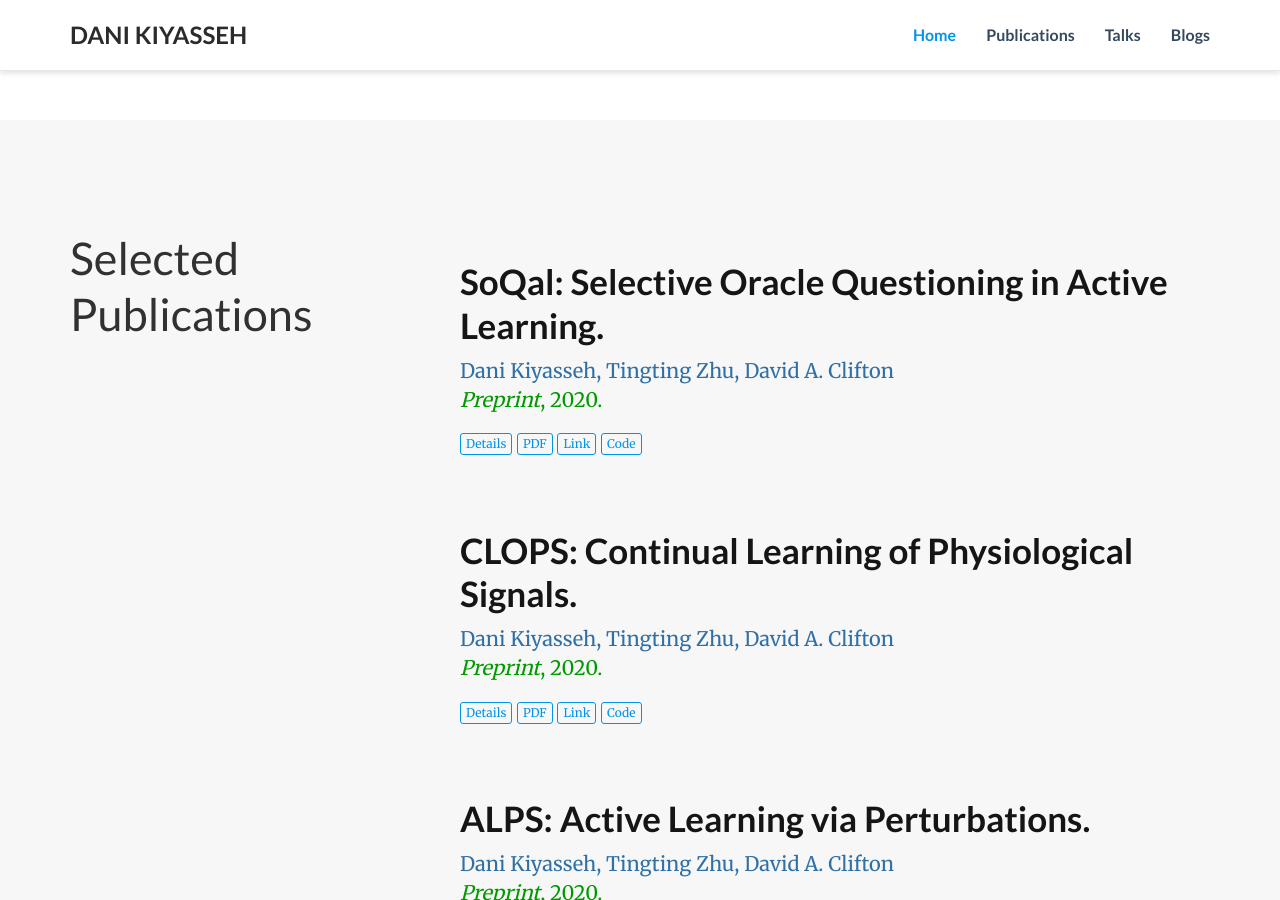
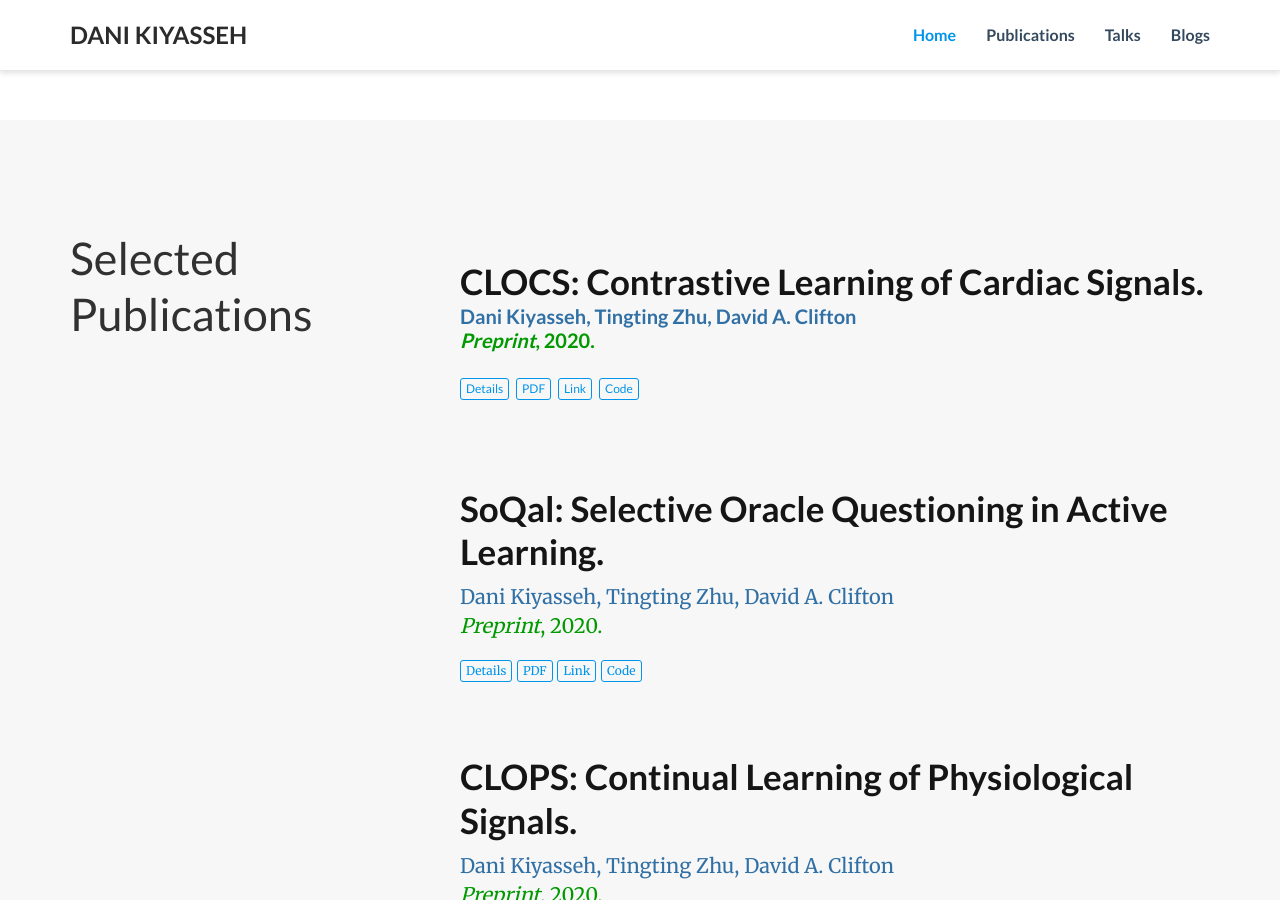
Before and after one commit to danikiyasseh/danikiyasseh.github.io, a Jekyll site: the page index.html, which Jekyll copies as it is, in a window 1280 px wide and 900 px high, scrolled down 775 px. Built offline with Jekyll 4.4.1, drawn with Linux system fonts in a browser that asks for light colours; nearby versions of some CDN libraries; a style sheet for code colours, icons or effects is not loaded.

Commit message:
Added CLOCS link

```diff
--- a/index.html
+++ b/index.html
@@ -197,6 +197,55 @@ title: Dani Kiyasseh
   </div>
 
   <div class="col-xs-12 col-md-8">
+<div class="pub-list-item" itemscope itemtype="http://schema.org/CreativeWork">
+  <div class="row">
+
+<!--     <div class="col-md-12">
+      <a href="">
+        <img src="https://danikiyasseh.github.io/publications/images/rbme_pipeline.png" class="pub-banner"
+             itemprop="image">
+      </a>
+    </div> -->
+
+    <div class="col-md-12">
+      <h3 class="article-title" itemprop="name">
+        <a href="https://danikiyasseh.github.io/publications/CLOCS/" itemprop="url">CLOCS: Contrastive Learning of Cardiac Signals.
+      <div class="pub-abstract" itemprop="text">
+      </div>
+
+      <div class="pub-authors" itemprop="author">
+        Dani Kiyasseh, Tingting Zhu, David A. Clifton
+      </div>
+
+      <div class="pub-publication">
+        <em> Preprint</em>, 2020.
+      </div>
+
+      <div class="pub-links">
+
+
+	<a class="btn btn-primary btn-outline btn-xs" href="https://danikiyasseh.github.io/publications/CLOCS/">
+	  Details
+	</a>
+
+
+	<a class="btn btn-primary btn-outline btn-xs" href="https://danikiyasseh.github.io/publications/documents/CLOCS.pdf">
+	  PDF
+	</a>
+
+	<a class="btn btn-primary btn-outline btn-xs" href="https://arxiv.org/abs/2005.13249">
+	  Link
+	</a>
+
+	<a class="btn btn-primary btn-outline btn-xs" href="https://github.com/danikiyasseh/CLOCS">
+	  Code
+	</a>
+
+      </div>
+    </div>
+  </div>
+</div>
+
 	  <div class="pub-list-item" itemscope itemtype="http://schema.org/CreativeWork">
   <div class="row">
 
```
